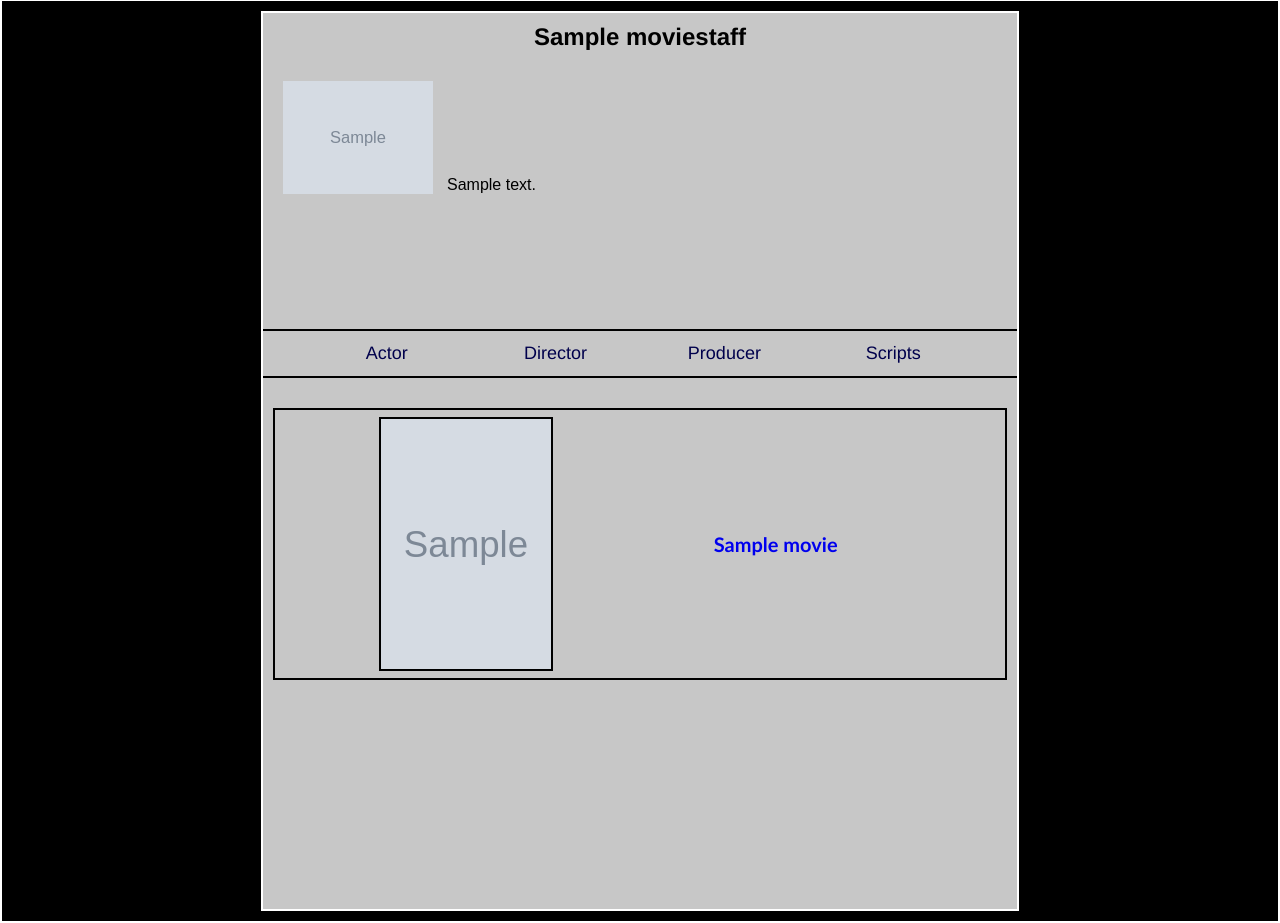
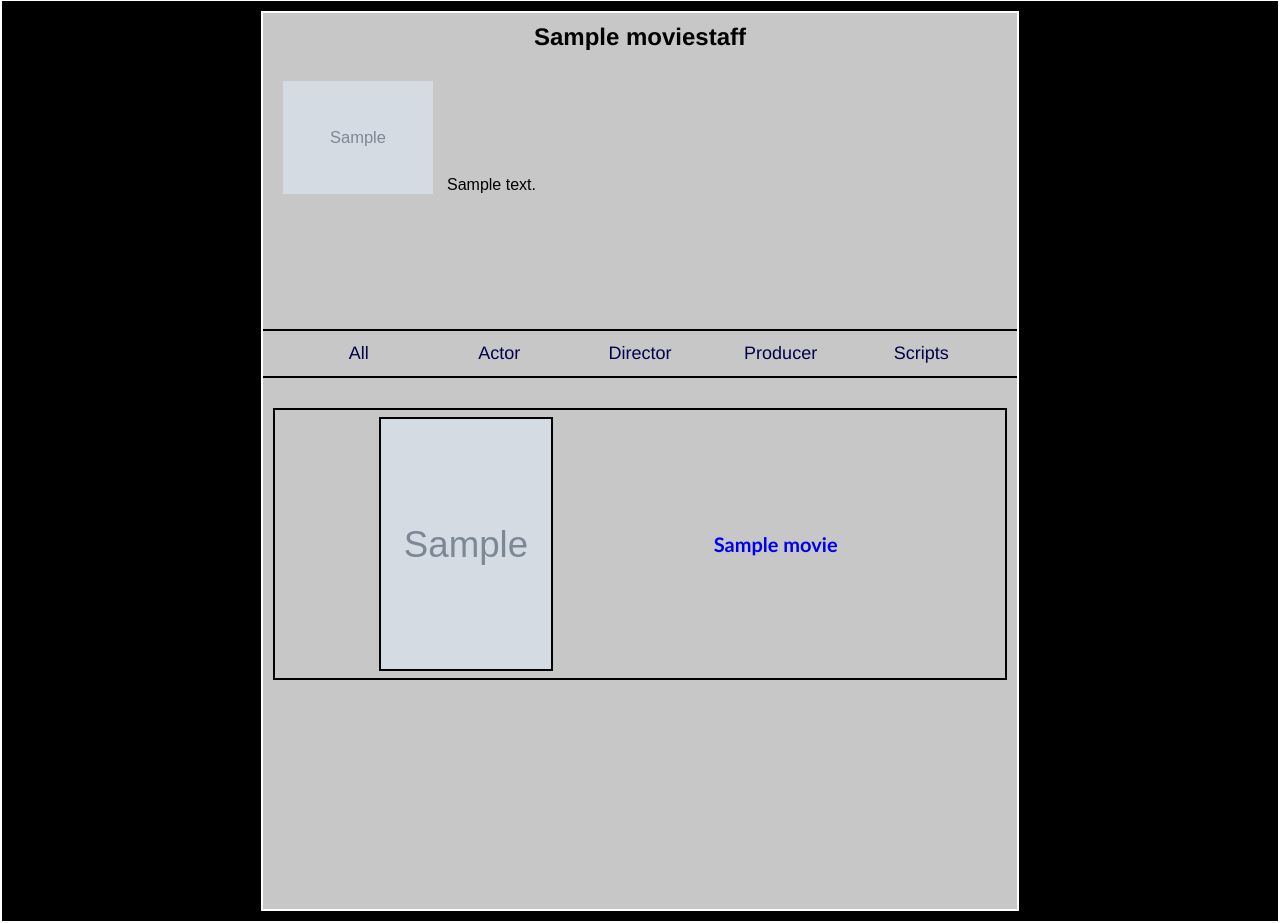
Before and after one commit to LuisJZ2004/buskisterclansa, a Django app: a page that uses buskisterclansa/movie_staff/templates/movie_staff/movie_staff.html in a window 1280 px wide. Shown: the part 213-1136 px from the top of the page. Run offline with Django 4.2, Linux system fonts and the light colour scheme; tables that the repository leaves empty hold one stand-in row (values such as "Sample post"); grey boxes marked "Sample" are stand-in pictures.

Commit message:
all the movies of a staf can be showed

```diff
--- a/buskisterclansa/movie_staff/models.py
+++ b/buskisterclansa/movie_staff/models.py
@@ -36,3 +36,21 @@ class MovieStaff(models.Model):
             total += movie.get_reviews_quantity()
 
         return total
+
+    def get_all_movies(self):
+
+        movies = [
+            self.movie_director.all().order_by("year"),
+            self.movie_script.all().order_by("year"),
+            self.movie_producer.all().order_by("year"),
+            self.movie_cast.all().order_by("year"),
+        ]
+
+        final_movies = []
+
+        for i in range(4):
+            for movie in movies[i]:
+                if movie not in final_movies:
+                    final_movies.append(movie)
+
+        return final_movies
--- a/buskisterclansa/movie_staff/templates/movie_staff/movie_staff.html
+++ b/buskisterclansa/movie_staff/templates/movie_staff/movie_staff.html
@@ -24,6 +24,11 @@
         </div>
 
         <div class="staff-items">
+            <div>
+                <a href="{% url 'movie_staff:movie_staff_path' staff.slug staff.pk "all" %}">
+                    All
+                </a>
+            </div>
             {% if has_done_job.cast %}
             <div>
                 <a href="{% url 'movie_staff:movie_staff_path' staff.slug staff.pk "cast" %}">
@@ -36,14 +41,6 @@
             <div>
                 <a href="{% url 'movie_staff:movie_staff_path' staff.slug staff.pk "director" %}">
                     Director
-                </a>
-            </div>
-            {% endif %}
-
-            {% if has_done_job.created_by %}
-            <div>
-                <a href="{% url 'movie_staff:movie_staff_path' staff.slug staff.pk "created_by" %}">
-                    Creations
                 </a>
             </div>
             {% endif %}
--- a/buskisterclansa/movie_staff/views.py
+++ b/buskisterclansa/movie_staff/views.py
@@ -27,6 +27,7 @@ class MovieStaffView(DetailView):
         """
         try:
             return {
+                "all": self.get_object().get_all_movies(),
                 "director": self.get_object().movie_director.all().order_by("year"),
                 "script": self.get_object().movie_script.all().order_by("year"),
                 "producer": self.get_object().movie_producer.all().order_by("year"),
--- a/buskisterclansa/search/templates/search/search.html
+++ b/buskisterclansa/search/templates/search/search.html
@@ -198,7 +198,7 @@
                         <div class="person">
                             <img src="{{ person.image.url }}" alt="" width="160px" >
                             <div class="person-name">
-                                <a href="{% url 'movie_staff:movie_staff_path' person.slug person.pk "cast" %}">
+                                <a href="{% url 'movie_staff:movie_staff_path' person.slug person.pk "all" %}">
                                     <h2>
                                         {{ person.name }}
                                     </h2>
```
